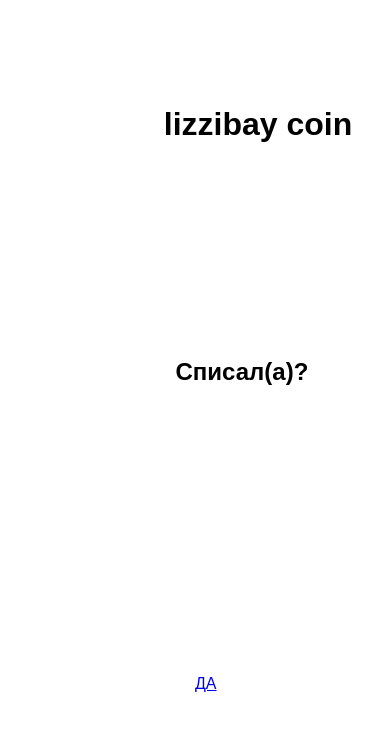
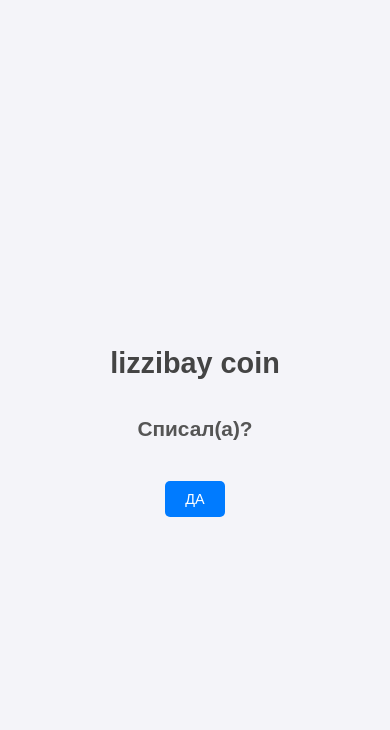
Before and after one commit to Zakxc/lizzibay, a plain HTML site: page index.html in a window 390 px wide. Drawn offline with Linux system fonts and the light colour scheme.

Commit message:
modified:   css/index.css 	modified:   img/1.jpg 	modified:   img/2.jpg

```diff
--- a/css/index.css
+++ b/css/index.css
@@ -1,19 +1,74 @@
 body {
-    font-family: Arial, Helvetica, sans-serif;
-    margin-top: 100px;
+    font-family: 'Arial', sans-serif;
+    background-color: #f4f4f9;
+    color: #333;
+    margin: 0;
+    padding: 0;
+    display: flex;
+    flex-direction: column;
+    align-items: center;
+    justify-content: center;
+    height: 100vh;
+    text-align: center;
 }
+
 h1 {
-    position: absolute;
-    top: 10%;
-    left: 42%;
+    font-size: 2.5rem;
+    margin-bottom: 20px;
+    color: #444;
 }
+
 h2 {
-    position: absolute;
-    top: 40%;
-    left: 45%;
+    font-size: 1.8rem;
+    margin-bottom: 40px;
+    color: #555;
 }
+
 a {
-    position: absolute;
-    top: 80%;
-    left: 50%;
+    font-size: 1.2rem;
+    color: #fff;
+    background-color: #007bff;
+    padding: 10px 20px;
+    border-radius: 5px;
+    text-decoration: none;
+    transition: background-color 0.3s ease;
 }
+
+a:hover {
+    background-color: #0056b3;
+}
+
+
+@media (max-width: 768px) {
+    h1 {
+        font-size: 2rem;
+        top: 20%;
+    }
+
+    h2 {
+        font-size: 1.5rem;
+        top: 40%;
+    }
+
+    a {
+        font-size: 1rem;
+        top: 70%;
+    }
+}
+
+@media (max-width: 480px) {
+    h1 {
+        font-size: 1.8rem;
+        top: 15%;
+    }
+
+    h2 {
+        font-size: 1.3rem;
+        top: 35%;
+    }
+
+    a {
+        font-size: 0.9rem;
+        top: 65%;
+    }
+}
```
Also changed, not shown: img/1.jpg, img/2.jpg.
